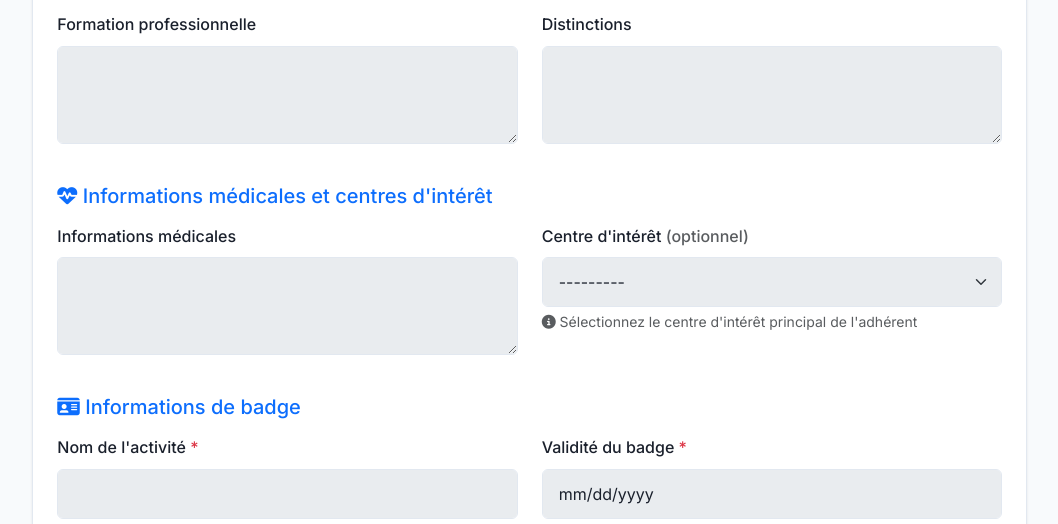
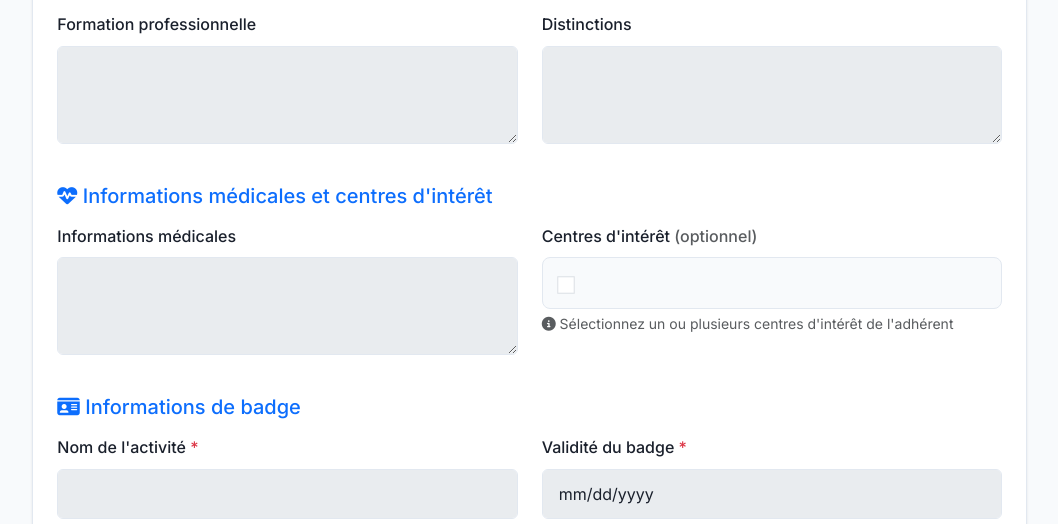
Before and after one commit to bytesecuritas/impactdata, a Django app: page /core/adherents/create/1/ in a window 1280 px wide. Shown: the part 1048-1572 px from the top of the page, without its empty margins (217-1275 px from the left). Run offline with Django 5.2, Linux system fonts and the light colour scheme; the visitor is signed in with stand-in values (Sample User, id 1); data that the repository does not hold is empty; parts of the project's set-up code (start-up, migrations or seed data) failed here and were passed over.

Commit message:
feat: Sélection multiple des centres d'intérêt

```diff
--- a/core/forms.py
+++ b/core/forms.py
@@ -47,7 +47,7 @@
             'first_name', 'last_name', 'birth_date', 'type_adherent',
             'commune', 'quartier', 'secteur', 'phone1', 'phone2',
             'num_urgence1', 'num_urgence2', 'email', 'medical_info',
-            'formation_pro', 'distinction', 'centre_interet', 'langues', 'join_date',
+            'formation_pro', 'distinction', 'centres_interet', 'langues', 'join_date',
             'organisation', 'profile_picture', 'activity_name', 'badge_validity'
         ]
         widgets = {
@@ -66,7 +66,7 @@
             'medical_info': forms.Textarea(attrs={'class': 'form-control', 'rows': 3}),
             'formation_pro': forms.Textarea(attrs={'class': 'form-control', 'rows': 3}),
             'distinction': forms.Textarea(attrs={'class': 'form-control', 'rows': 3}),
-            'centre_interet': forms.Select(attrs={'class': 'form-select'}),
+            'centres_interet': forms.CheckboxSelectMultiple(attrs={'class': 'form-check-input'}),
             'langues': forms.TextInput(attrs={'class': 'form-control'}),
             'join_date': forms.DateInput(attrs={'class': 'form-control', 'type': 'date', 'max': timezone.now().date()}),
             'organisation': forms.Select(attrs={'class': 'form-select'}),
@@ -90,11 +90,14 @@
 
         # Utiliser les valeurs de référence pour les centres d'intérêt
         try:
-            centre_interet_choices = ReferenceValue.get_choices_for_category('centres_d_interet')
-            self.fields['centre_interet'].choices = [('', '---------')] + list(centre_interet_choices)
+            centres_interet_choices = ReferenceValue.get_choices_for_category('centres_d_interet')
+            self.fields['centres_interet'].queryset = ReferenceValue.objects.filter(
+                category='centres_d_interet',
+                is_active=True
+            ).order_by('sort_order', 'label')
         except Exception:
             # Fallback si les valeurs de référence ne sont pas disponibles
-            self.fields['centre_interet'].choices = [('', '---------')]
+            self.fields['centres_interet'].queryset = ReferenceValue.objects.none()
 
         # Filtrer les organisations selon le rôle de l'utilisateur
         if user and user.role == 'agent':
--- a/core/models.py
+++ b/core/models.py
@@ -658,14 +658,12 @@
         verbose_name="Distinction",
         help_text="Distinctions ou récompenses reçues par l'adhérent"
     )
-    centre_interet = models.ForeignKey(
+    centres_interet = models.ManyToManyField(
         'ReferenceValue',
-        on_delete=models.SET_NULL,
-        null=True,
-        blank=True,
-        related_name='adherents_centre_interet',
-        verbose_name="Centre d'intérêt",
-        help_text="Centre d'intérêt principal de l'adhérent"
+        blank=True,
+        related_name='adherents_centres_interet',
+        verbose_name="Centres d'intérêt",
+        help_text="Centres d'intérêt de l'adhérent (sélection multiple possible)"
     )
     langues = models.TextField(
         blank=True,
--- a/core/templates/core/adherents/adherent_form.html
+++ b/core/templates/core/adherents/adherent_form.html
@@ -1,6 +1,52 @@
 {% extends 'core/base.html' %}
 
 {% block title %}{{ title }}{% endblock %}
+
+{% block extra_css %}
+<style>
+    .centres-interet-container {
+        max-height: 200px;
+        overflow-y: auto;
+        border: 1px solid #e2e8f0;
+        border-radius: 8px;
+        padding: 15px;
+        background-color: #f8fafc;
+    }
+
+    .centres-interet-container .form-check {
+        margin-bottom: 10px;
+        padding: 8px 12px;
+        border-radius: 6px;
+        transition: background-color 0.2s ease;
+    }
+
+    .centres-interet-container .form-check:hover {
+        background-color: #e2e8f0;
+    }
+
+    .centres-interet-container .form-check-input {
+        margin-right: 10px;
+        transform: scale(1.1);
+    }
+
+    .centres-interet-container .form-check-label {
+        font-weight: 500;
+        color: var(--text-primary);
+        cursor: pointer;
+        margin-left: 5px;
+    }
+
+    .centres-interet-container .form-check-input:checked + .form-check-label {
+        color: var(--accent-color);
+        font-weight: 600;
+    }
+
+    .centres-interet-container .form-check-input:checked {
+        background-color: var(--accent-color);
+        border-color: var(--accent-color);
+    }
+</style>
+{% endblock %}
 
 {% block content %}
 <div class="container-fluid">
@@ -300,15 +346,17 @@
                             </div>
                             <div class="col-6">
                                 <div class="mb-3">
-                                    <label for="{{ form.centre_interet.id_for_label }}" class="form-label">
-                                        Centre d'intérêt <span class="text-muted">(optionnel)</span>
+                                    <label class="form-label">
+                                        Centres d'intérêt <span class="text-muted">(optionnel)</span>
                                     </label>
-                                    {{ form.centre_interet }}
-                                    {% if form.centre_interet.errors %}
-                                        <div class="text-danger">{{ form.centre_interet.errors }}</div>
+                                    <div class="centres-interet-container">
+                                        {{ form.centres_interet }}
+                                    </div>
+                                    {% if form.centres_interet.errors %}
+                                        <div class="text-danger">{{ form.centres_interet.errors }}</div>
                                     {% endif %}
                                     <div class="form-text">
-                                        <i class="fas fa-info-circle"></i> Sélectionnez le centre d'intérêt principal de l'adhérent
+                                        <i class="fas fa-info-circle"></i> Sélectionnez un ou plusieurs centres d'intérêt de l'adhérent
                                     </div>
                                 </div>
                             </div>
@@ -414,7 +462,7 @@
         document.getElementById('{{ form.medical_info.id_for_label }}'),
         document.getElementById('{{ form.formation_pro.id_for_label }}'),
         document.getElementById('{{ form.distinction.id_for_label }}'),
-        document.getElementById('{{ form.centre_interet.id_for_label }}'),
+        // Note: centres_interet est un ManyToManyField, pas besoin de l'inclure dans la liste des champs à désactiver
         document.getElementById('{{ form.langues.id_for_label }}'),
         document.getElementById('{{ form.join_date.id_for_label }}'),
         document.getElementById('{{ form.activity_name.id_for_label }}'),
```
Also changed, not shown: core/migrations/0019_multiple_centres_interet.py (added).
